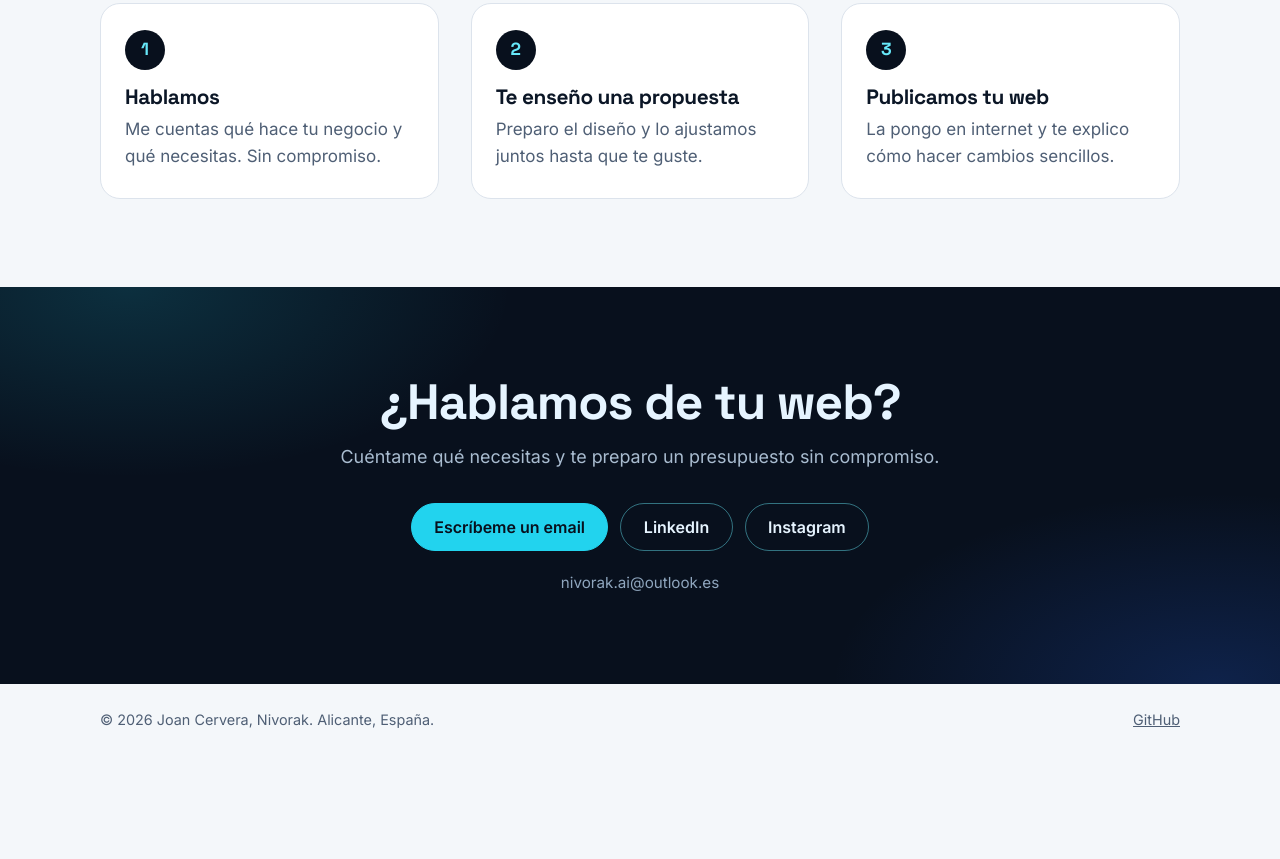
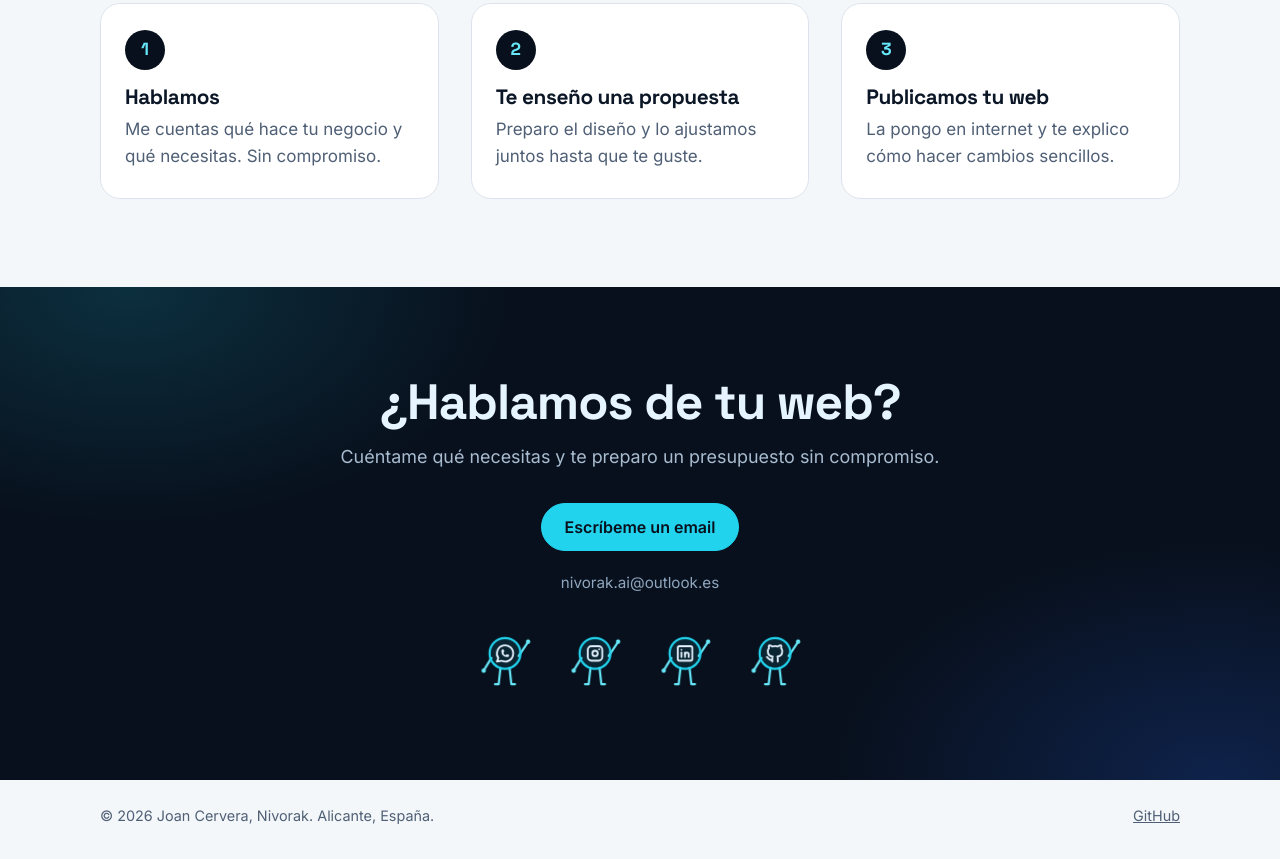
Before and after one commit to Nivorakk/nivorakk.github.io, a plain HTML site: page index.html in a window 1280 px wide. Shown: the part 2378-3237 px from the top of the page. Before the commit the page ends 3141 px from the top, so only its background shows below. Drawn offline with Linux system fonts and the light colour scheme.

Commit message:
Prototipo: WhatsApp y redes como muñequitos que saludan en Contacto
Propuesta pendiente de aprobación del usuario; todavía sin PR.

Co-Authored-By: Claude Opus 5.5 <noreply@anthropic.com>
Claude-Session: https://claude.ai/code/session_01C8PsFTf3g1v8pkXrCS6DBj

```diff
--- a/assets/css/estilos.css
+++ b/assets/css/estilos.css
@@ -141,6 +141,38 @@ a { color: var(--enlace); }
 .contact__in > p { margin-top: .9rem; color: var(--gris-claro); font-size: 1.12rem; }
 .contact__actions { display: flex; flex-wrap: wrap; justify-content: center; gap: .75rem; margin-top: 2rem; }
 .contact__mail { margin-top: 1.25rem !important; font-size: .95rem !important; color: #8FA6BE !important; }
+.social { list-style: none; padding: 0; margin-top: 1.75rem; display: flex; flex-wrap: wrap; justify-content: center; gap: clamp(.5rem, 3vw, 1.5rem); }
+.social a { display: block; padding: .25rem; border-radius: var(--r-m); color: var(--cian-claro); transition: color .2s ease; }
+.social a:hover { color: #FFF; }
+.social a:focus-visible { outline: 2px solid var(--cian); outline-offset: 2px; }
+.social svg { display: block; width: 58px; height: auto; overflow: visible; fill: none; stroke: currentColor; stroke-width: 2.4; stroke-linecap: round; stroke-linejoin: round; }
+.social__body { fill: rgba(34, 211, 238, .1); stroke: var(--cian); }
+.social__icon { stroke: #E6F4FF; stroke-width: 2; }
+.social__hand { fill: currentColor; stroke: none; }
+.social__arm-l { transform-origin: 17px 33px; }
+.social__arm-r { transform-origin: 47px 31px; }
+@media (prefers-reduced-motion: no-preference) {
+  .social__fig, .social__arm-l, .social__arm-r { animation: 5s ease-in-out infinite; animation-delay: calc(var(--i) * .35s); }
+  .social__fig { animation-name: social-bote; }
+  .social__arm-l { animation-name: social-brazo; }
+  .social__arm-r { animation-name: social-saludo; }
+  .social a:hover .social__fig, .social a:focus-visible .social__fig { animation: social-bote .9s ease-in-out infinite; }
+  .social a:hover .social__arm-r, .social a:focus-visible .social__arm-r { animation: social-saludo .9s ease-in-out infinite; }
+}
+@keyframes social-saludo {
+  0%, 40%, 100% { transform: rotate(0); }
+  6%, 18%, 30% { transform: rotate(-30deg); }
+  12%, 24% { transform: rotate(12deg); }
+}
+@keyframes social-brazo {
+  0%, 40%, 100% { transform: rotate(0); }
+  15%, 25% { transform: rotate(10deg); }
+}
+@keyframes social-bote {
+  0%, 40%, 100% { transform: translateY(0); }
+  10%, 26% { transform: translateY(-3px); }
+  18% { transform: translateY(0); }
+}
 
 .foot { display: flex; flex-wrap: wrap; justify-content: space-between; gap: .5rem 1.5rem; max-width: var(--max); margin: 0 auto; padding: 1.5rem var(--gutter) 2rem; font-size: .9rem; color: var(--gris); }
 .foot a { color: var(--gris); }
--- a/index.html
+++ b/index.html
@@ -198,10 +198,46 @@
         <p>Cuéntame qué necesitas y te preparo un presupuesto sin compromiso.</p>
         <div class="contact__actions">
           <a class="btn" href="mailto:nivorak.ai@outlook.es?subject=Presupuesto%20web">Escríbeme un email</a>
-          <a class="btn btn--ghost" href="https://www.linkedin.com/in/nivorak">LinkedIn</a>
-          <a class="btn btn--ghost" href="https://www.instagram.com/nivorak.ai/">Instagram</a>
         </div>
         <p class="contact__mail">nivorak.ai@outlook.es</p>
+        <ul class="social" aria-label="WhatsApp y redes sociales">
+          <li style="--i:0"><a href="https://wa.me/34648530954?text=Hola%20Joan%2C%20me%20gustar%C3%ADa%20pedir%20presupuesto%20para%20una%20web." aria-label="WhatsApp: 648 53 09 54" title="WhatsApp">
+            <svg viewBox="0 0 64 66" aria-hidden="true"><g class="social__fig">
+              <path d="M27 44l-2 18h-4M37 44l2 18h4"/>
+              <g class="social__arm-l"><path d="M17 33l-8 13"/><circle class="social__hand" cx="8.5" cy="47" r="2.4"/></g>
+              <g class="social__arm-r"><path d="M47 31l10 -15"/><circle class="social__hand" cx="57.5" cy="15" r="2.4"/></g>
+              <circle class="social__body" cx="32" cy="28" r="17"/>
+              <g class="social__icon" transform="translate(20 16)"><path d="M3 21l1.65 -3.8a9 9 0 1 1 3.4 2.9l-5.05 .9"/><path d="M9 10a.5 .5 0 0 0 1 0v-1a.5 .5 0 0 0 -1 0v1a5 5 0 0 0 5 5h1a.5 .5 0 0 0 0 -1h-1a.5 .5 0 0 0 0 1"/></g>
+            </g></svg>
+          </a></li>
+          <li style="--i:1"><a href="https://www.instagram.com/nivorak.ai/" aria-label="Instagram" title="Instagram">
+            <svg viewBox="0 0 64 66" aria-hidden="true"><g class="social__fig">
+              <path d="M27 44l-2 18h-4M37 44l2 18h4"/>
+              <g class="social__arm-l"><path d="M17 33l-8 13"/><circle class="social__hand" cx="8.5" cy="47" r="2.4"/></g>
+              <g class="social__arm-r"><path d="M47 31l10 -15"/><circle class="social__hand" cx="57.5" cy="15" r="2.4"/></g>
+              <circle class="social__body" cx="32" cy="28" r="17"/>
+              <g class="social__icon" transform="translate(20 16)"><path d="M4 8a4 4 0 0 1 4 -4h8a4 4 0 0 1 4 4v8a4 4 0 0 1 -4 4h-8a4 4 0 0 1 -4 -4z"/><path d="M9 12a3 3 0 1 0 6 0a3 3 0 1 0 -6 0"/><path d="M16.5 7.5v.01"/></g>
+            </g></svg>
+          </a></li>
+          <li style="--i:2"><a href="https://www.linkedin.com/in/nivorak" aria-label="LinkedIn" title="LinkedIn">
+            <svg viewBox="0 0 64 66" aria-hidden="true"><g class="social__fig">
+              <path d="M27 44l-2 18h-4M37 44l2 18h4"/>
+              <g class="social__arm-l"><path d="M17 33l-8 13"/><circle class="social__hand" cx="8.5" cy="47" r="2.4"/></g>
+              <g class="social__arm-r"><path d="M47 31l10 -15"/><circle class="social__hand" cx="57.5" cy="15" r="2.4"/></g>
+              <circle class="social__body" cx="32" cy="28" r="17"/>
+              <g class="social__icon" transform="translate(20 16)"><path d="M4 6a2 2 0 0 1 2 -2h12a2 2 0 0 1 2 2v12a2 2 0 0 1 -2 2h-12a2 2 0 0 1 -2 -2z"/><path d="M8 11v5"/><path d="M8 8v.01"/><path d="M12 16v-5"/><path d="M16 16v-3a2 2 0 0 0 -4 0"/></g>
+            </g></svg>
+          </a></li>
+          <li style="--i:3"><a href="https://github.com/Nivorakk" aria-label="GitHub" title="GitHub">
+            <svg viewBox="0 0 64 66" aria-hidden="true"><g class="social__fig">
+              <path d="M27 44l-2 18h-4M37 44l2 18h4"/>
+              <g class="social__arm-l"><path d="M17 33l-8 13"/><circle class="social__hand" cx="8.5" cy="47" r="2.4"/></g>
+              <g class="social__arm-r"><path d="M47 31l10 -15"/><circle class="social__hand" cx="57.5" cy="15" r="2.4"/></g>
+              <circle class="social__body" cx="32" cy="28" r="17"/>
+              <g class="social__icon" transform="translate(20 16)"><path d="M9 19c-4.3 1.4 -4.3 -2.5 -6 -3m12 5v-3.5c0 -1 .1 -1.4 -.5 -2c2.8 -.3 5.5 -1.4 5.5 -6a4.6 4.6 0 0 0 -1.3 -3.2a4.2 4.2 0 0 0 -.1 -3.2s-1.1 -.3 -3.5 1.3a12.3 12.3 0 0 0 -6.2 0c-2.4 -1.6 -3.5 -1.3 -3.5 -1.3a4.2 4.2 0 0 0 -.1 3.2a4.6 4.6 0 0 0 -1.3 3.2c0 4.6 2.7 5.7 5.5 6c-.6 .6 -.6 1.2 -.5 2v3.5"/></g>
+            </g></svg>
+          </a></li>
+        </ul>
       </div>
     </section>
   </main>
```
